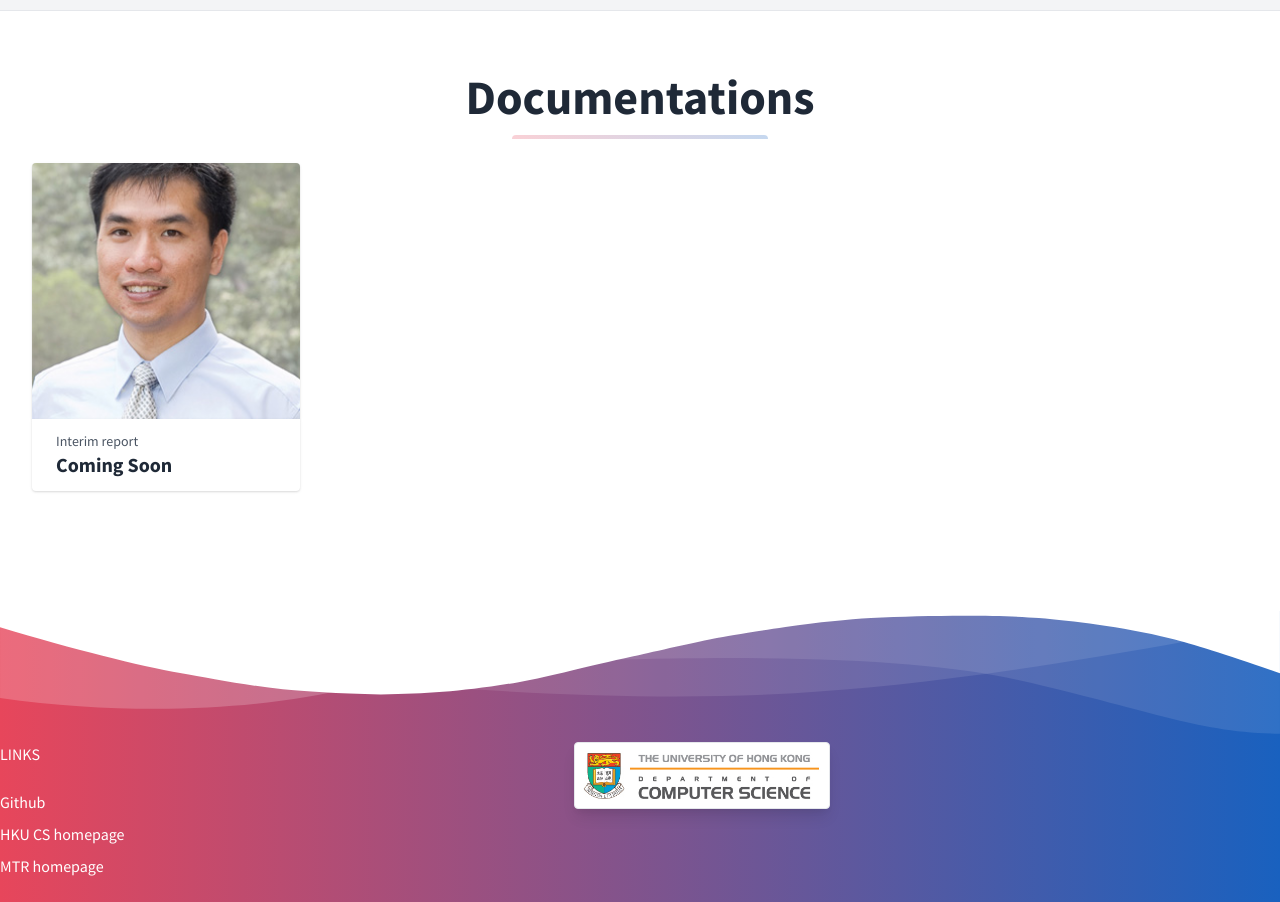
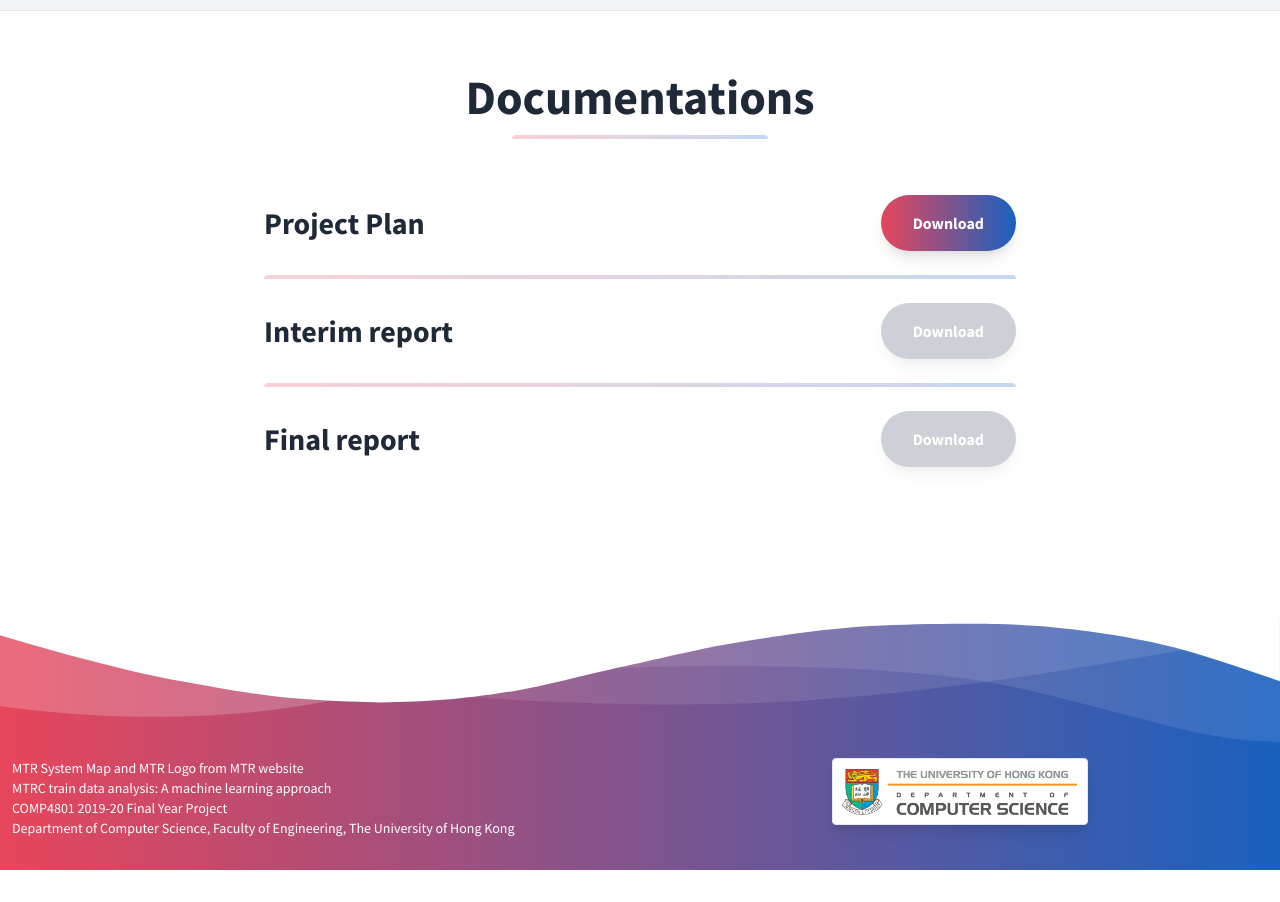
Before and after one commit to kalvin807/mtr-ml-anaylsis-page, a website: page index.html in a window 1280 px wide. Shown: the part 3200-4102 px from the top of the page. After the commit the page ends 4070 px from the top, so only its background shows below. Drawn offline with nearby package versions, Linux system fonts and the light colour scheme.

Commit message:
Redesign documentations and footer

```diff
--- a/index.html
+++ b/index.html
@@ -501,24 +501,36 @@
             class="h-1 mx-auto gradient w-64 opacity-25 my-0 py-0 rounded-t"
           ></div>
 
-          <div class="w-full md:w-1/4 p-6 flex flex-col flex-shrink">
+          <div class="px-32 sm:px-64 py-8 mx-auto flex flex-col flex-shrink">
+            <div class="flex flex-col sm:flex-row justify-between items-center">
+              <p class="my-2 text-3xl font-bold">Project Plan</p>
+              <button
+                class="mx-auto lg:mx-0 hover:underline gradient text-white font-bold rounded-full my-6 py-4 px-8 shadow-lg"
+              >
+                Download
+              </button>
+            </div>
             <div
-              class="flex-none mt-auto bg-white rounded-t rounded-b-none overflow-hidden shadow"
-            >
-              <img
-                class="object-cover w-full h-64"
-                src="imgs/bio/reynold.jpg"
-              />
+              class="h-1 mx-auto gradient w-full opacity-25 my-0 py-0 rounded-t"
+            ></div>
+            <div class="flex flex-col sm:flex-row justify-between items-center">
+              <p class="my-2 text-3xl font-bold">Interim report</p>
+              <button
+                class="mx-auto lg:mx-0 hover:underline opacity-50 cursor-not-allowed bg-gray-400 text-white font-bold rounded-full my-6 py-4 px-8 shadow-lg"
+              >
+                Download
+              </button>
             </div>
-            <div class="flex-1 bg-white rounded-b rounded-t-none shadow">
-              <div class="flex flex-wrap no-underline hover:no-underline">
-                <p class="w-full text-gray-600 text-xs md:text-sm px-6 pt-3">
-                  Interim report
-                </p>
-                <div class="w-full font-bold text-xl text-gray-800 px-6 pb-3">
-                  Coming Soon
-                </div>
-              </div>
+            <div
+              class="h-1 mx-auto gradient w-full opacity-25 my-0 py-0 rounded-t"
+            ></div>
+            <div class="flex flex-col sm:flex-row justify-between items-center">
+              <p class="my-2 text-3xl font-bold">Final report</p>
+              <button
+                class="mx-auto lg:mx-0 hover:underline opacity-50 cursor-not-allowed bg-gray-400 text-white font-bold rounded-full my-6 py-4 px-8 shadow-lg"
+              >
+                Download
+              </button>
             </div>
           </div>
         </div>
@@ -564,35 +576,19 @@
 
     <footer>
       <div class="container mx-auto flex flex-col sm:flex-row">
-        <div class="flex-auto">
-          <p class="uppercase md:mb-6">Links</p>
-          <ul class="list-reset mb-6">
-            <li class="mt-2 inline-block mr-2 md:block md:mr-0">
-              <a
-                href="#"
-                class="no-underline hover:underline hover:text-orange-500"
-                >Github</a
-              >
-            </li>
-            <li class="mt-2 inline-block mr-2 md:block md:mr-0">
-              <a
-                href="#"
-                class="no-underline hover:underline hover:text-orange-500"
-                >HKU CS homepage</a
-              >
-            </li>
-            <li class="mt-2 inline-block mr-2 md:block md:mr-0">
-              <a
-                href="#"
-                class="no-underline hover:underline hover:text-orange-500"
-                >MTR homepage</a
-              >
-            </li>
-          </ul>
+        <div class="flex-1 text-sm pt-2 pb-8 px-3">
+          MTR System Map and MTR Logo from MTR website
+          <br />
+          MTRC train data analysis: A machine learning approach
+          <br />
+          COMP4801 2019-20 Final Year Project
+          <br />
+          Department of Computer Science, Faculty of Engineering, The University
+          of Hong Kong
         </div>
-        <div class="flex-auto">
+        <div class="flex-1 w-full pt-2 pb-8 px-3">
           <img
-            class="object-center border rounded bg-white shadow-lg p-2 w-64"
+            class="object-cover mx-auto my-auto border rounded bg-white shadow-lg p-2 w-64"
             src="imgs/hkucs_logo.png"
           />
         </div>
@@ -629,7 +625,6 @@
             toToggle[i].classList.add("text-white");
             toToggle[i].classList.remove("text-gray-800");
           }
-
           header.classList.remove("shadow");
           navcontent.classList.remove("bg-white");
           navcontent.classList.remove("text-black");
```
